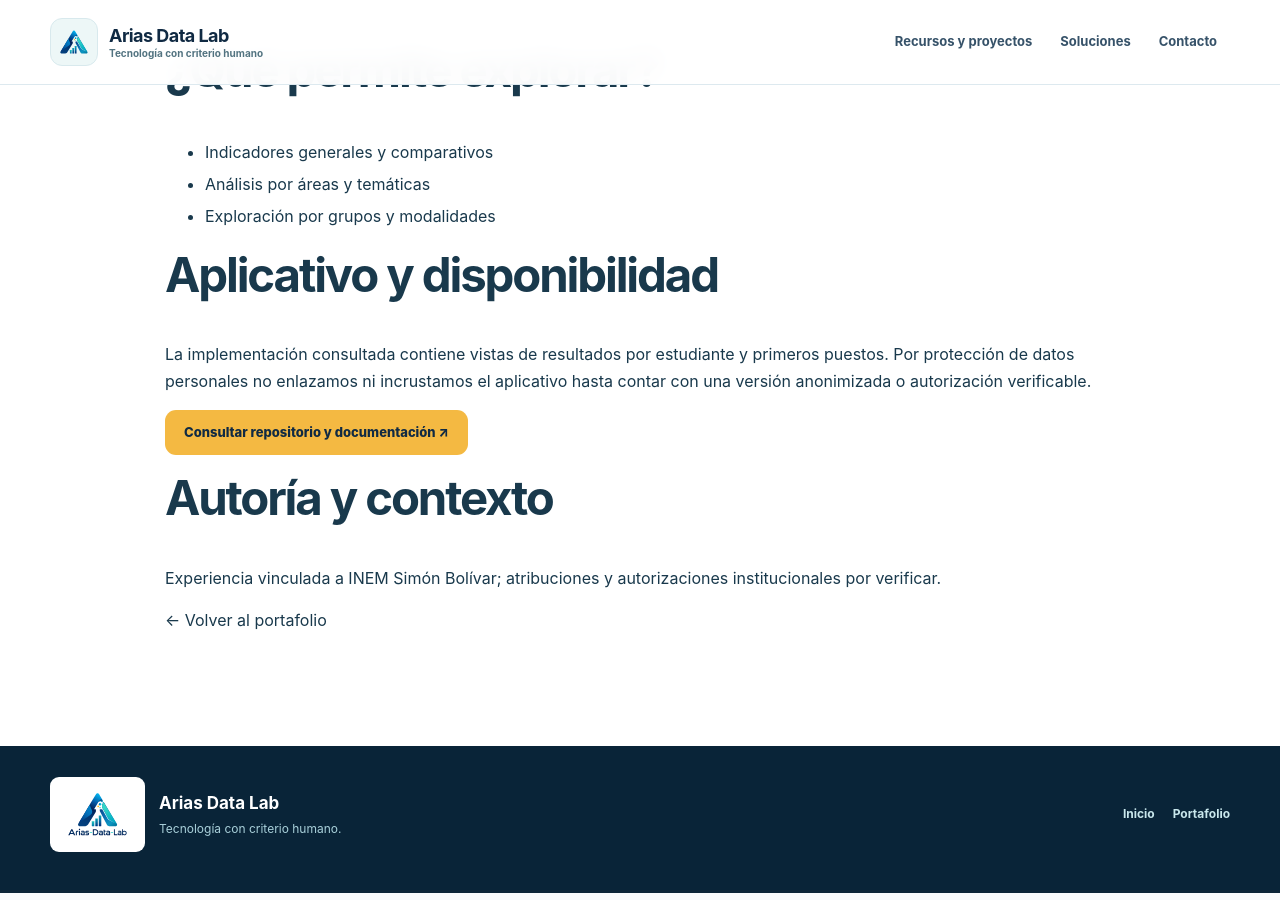
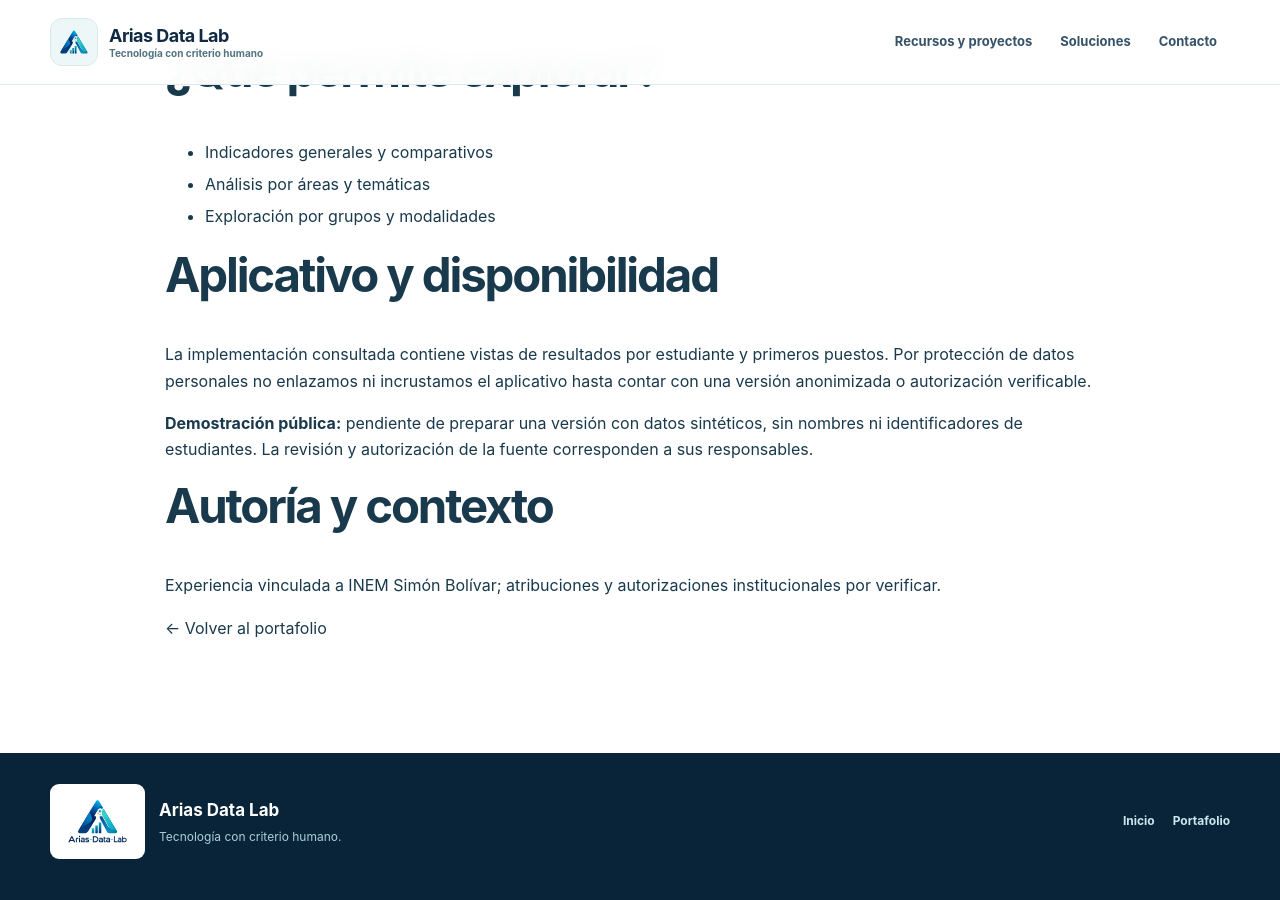
Before and after one commit to ljarias/ljarias.github.io, a Jekyll site: the page proyectos/tablero-icfes-inem/index.html, which Jekyll copies as it is, in a window 1280 px wide and 900 px high, scrolled down 615 px. Built offline with Jekyll 4.4.1, drawn with Linux system fonts in a browser that asks for light colours.

Commit message:
fix(privacy): evitar enlace público a fuente con resultados nominales de estudiantes

```diff
--- a/proyectos/tablero-icfes-inem/index.html
+++ b/proyectos/tablero-icfes-inem/index.html
@@ -3,5 +3,5 @@
 <body><a class="skip-link" href="#contenido">Saltar al contenido principal</a>
 <header class="site-header"><div class="container header-row"><a class="site-brand" href="../../" aria-label="Ir al inicio de Arias Data Lab"><span class="brand-icon"><img src="../../assets/brand/logo/v4.0/ADL_isotipo-cuadrado_EDITABLE_v4.0.svg" alt="" width="38" height="38"></span><span class="brand-label"><strong>Arias Data Lab</strong><small>Tecnología con criterio humano</small></span></a><nav class="primary-nav" aria-label="Navegación principal"><a href="../../#proyectos">Recursos y proyectos</a><a href="../../arias-data-lab/productos/">Soluciones</a><a href="../../#contacto">Contacto</a></nav></div></header>
 <main id="contenido"><section class="focus-section section-padding"><div class="container" style="max-width:950px"><p class="eyebrow dark">Analítica educativa · Experiencia técnica</p><h1 style="font-size:clamp(2.3rem,5vw,4rem)">Tablero ICFES INEM</h1><p style="font-size:1.15rem">Aplicación de análisis y visualización de resultados Saber 11, construida para facilitar la lectura de indicadores institucionales, comparaciones por grupo y análisis temáticos.</p><p><strong>Estado:</strong> Aplicativo desarrollado; publicación pública sin validar</p></div></section>
-<section class="section-padding" style="background:#fff"><div class="container" style="max-width:950px"><h2>¿Qué permite explorar?</h2><ul style="line-height:2"><li>Indicadores generales y comparativos</li><li>Análisis por áreas y temáticas</li><li>Exploración por grupos y modalidades</li></ul><h2>Aplicativo y disponibilidad</h2><p>La implementación consultada contiene vistas de resultados por estudiante y primeros puestos. Por protección de datos personales no enlazamos ni incrustamos el aplicativo hasta contar con una versión anonimizada o autorización verificable.</p><p><a class="button button-primary" href="https://github.com/ljarias/tablero-icfes-inem" target="_blank" rel="noopener noreferrer">Consultar repositorio y documentación ↗</a></p><h2>Autoría y contexto</h2><p>Experiencia vinculada a INEM Simón Bolívar; atribuciones y autorizaciones institucionales por verificar.</p><p><a href="../../#proyectos">← Volver al portafolio</a></p></div></section></main>
+<section class="section-padding" style="background:#fff"><div class="container" style="max-width:950px"><h2>¿Qué permite explorar?</h2><ul style="line-height:2"><li>Indicadores generales y comparativos</li><li>Análisis por áreas y temáticas</li><li>Exploración por grupos y modalidades</li></ul><h2>Aplicativo y disponibilidad</h2><p>La implementación consultada contiene vistas de resultados por estudiante y primeros puestos. Por protección de datos personales no enlazamos ni incrustamos el aplicativo hasta contar con una versión anonimizada o autorización verificable.</p><p><strong>Demostración pública:</strong> pendiente de preparar una versión con datos sintéticos, sin nombres ni identificadores de estudiantes. La revisión y autorización de la fuente corresponden a sus responsables.</p><h2>Autoría y contexto</h2><p>Experiencia vinculada a INEM Simón Bolívar; atribuciones y autorizaciones institucionales por verificar.</p><p><a href="../../#proyectos">← Volver al portafolio</a></p></div></section></main>
 <footer class="site-footer"><div class="container footer-main"><div class="footer-logo"><img src="../../assets/brand/logo/v4.0/ADL_logo-maestro-color_EDITABLE_v4.0.svg" alt="Arias Data Lab" width="120" height="90" loading="lazy"><div><strong>Arias Data Lab</strong><p>Tecnología con criterio humano.</p></div></div><nav aria-label="Enlaces del pie de página"><a href="../../">Inicio</a><a href="../../#proyectos">Portafolio</a></nav></div></footer></body></html>
```
